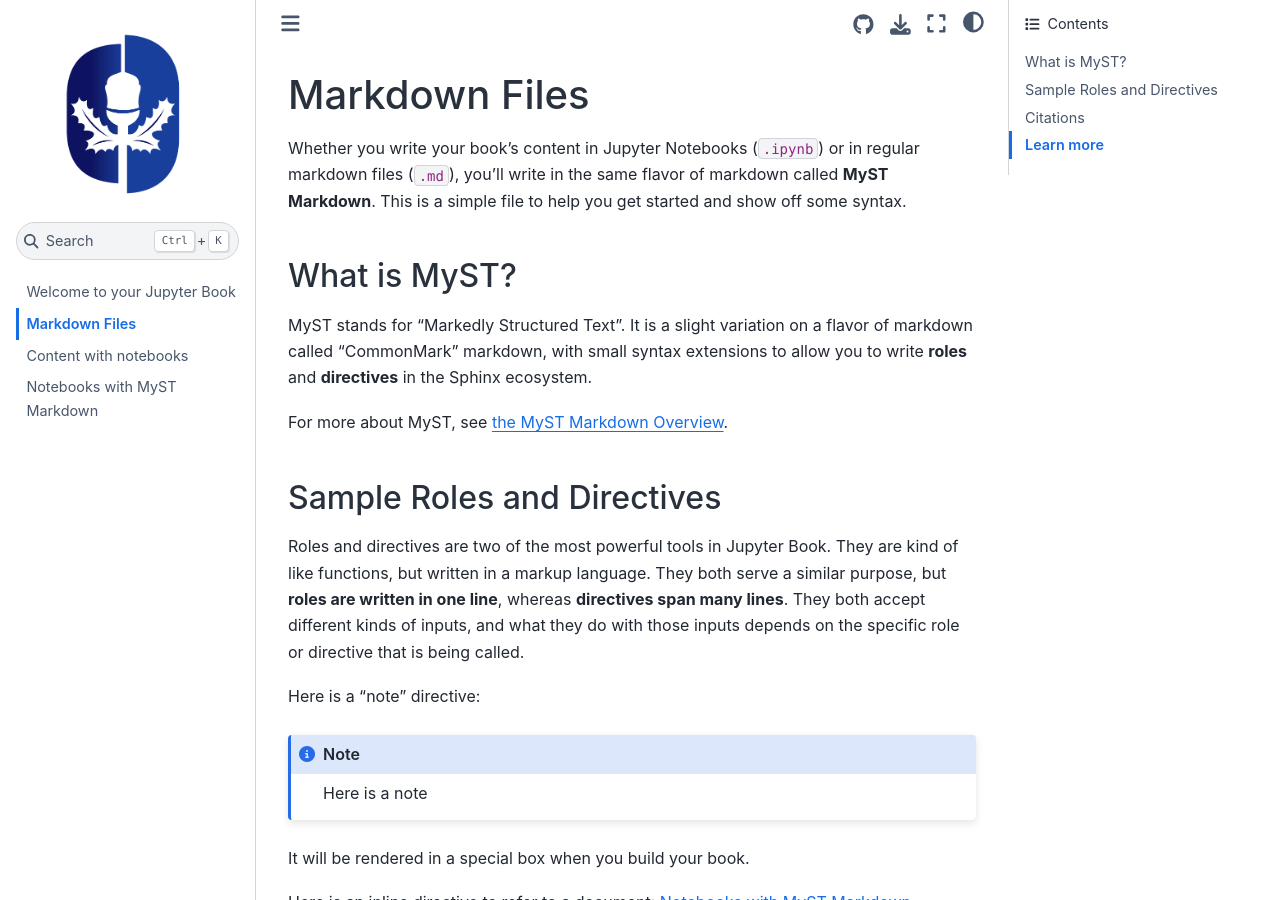
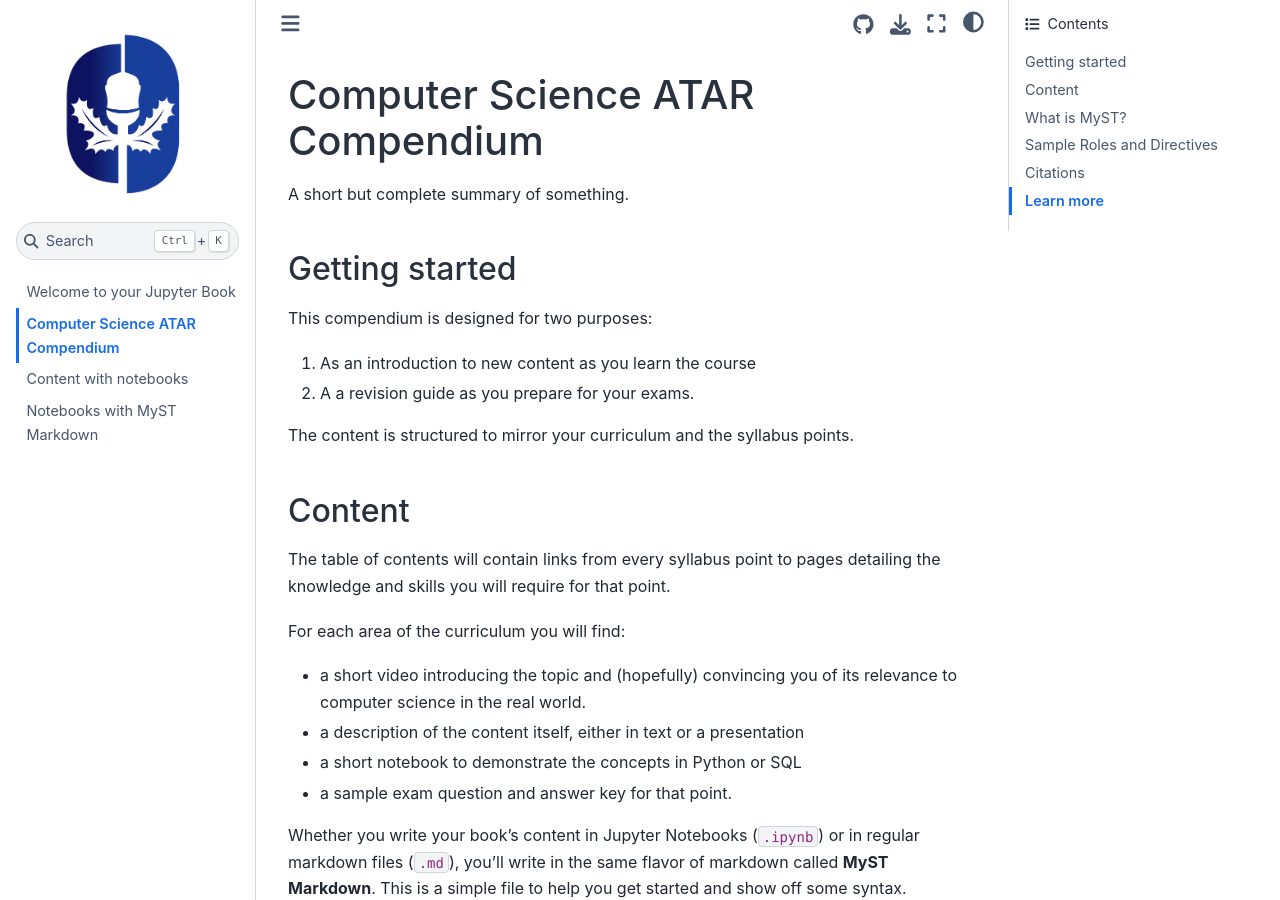
Before and after one commit to darkseas-education/computer-science-atar, a Jupyter Book: the page built from markdown.md, in a window 1280 px wide and 900 px high. Built offline with Jupyter Book 1.0.4 settings and Sphinx 7.4.7 and the Sphinx Book theme 1.1.4, drawn with Linux system fonts in a browser that asks for light colours; cross-references to code outside the pages are shown as plain code.

Commit message:
Some introduction for testing.

```diff
--- a/markdown.md
+++ b/markdown.md
@@ -1,4 +1,27 @@
-# Markdown Files
+# Computer Science ATAR Compendium
+
+A short but complete summary of something.
+
+## Getting started
+
+This compendium is designed for two purposes:
+1. As an introduction to new content as you learn the course
+2. A a revision guide as you prepare for your exams.
+
+The content is structured to mirror your curriculum and the syllabus points.
+
+## Content
+
+The table of contents will contain links from every syllabus point to
+pages detailing the knowledge and skills you will require for that point.
+
+For each area of the curriculum you will find:
+* a short video introducing the topic and (hopefully) convincing you of its
+relevance to computer science in the real world.
+* a description of the content itself, either in text or a presentation
+* a short notebook to demonstrate the concepts in Python or SQL
+* a sample exam question and answer key for that point.
+
 
 Whether you write your book's content in Jupyter Notebooks (`.ipynb`) or
 in regular markdown files (`.md`), you'll write in the same flavor of markdown
```
Also changed, not shown: 1 other file.
